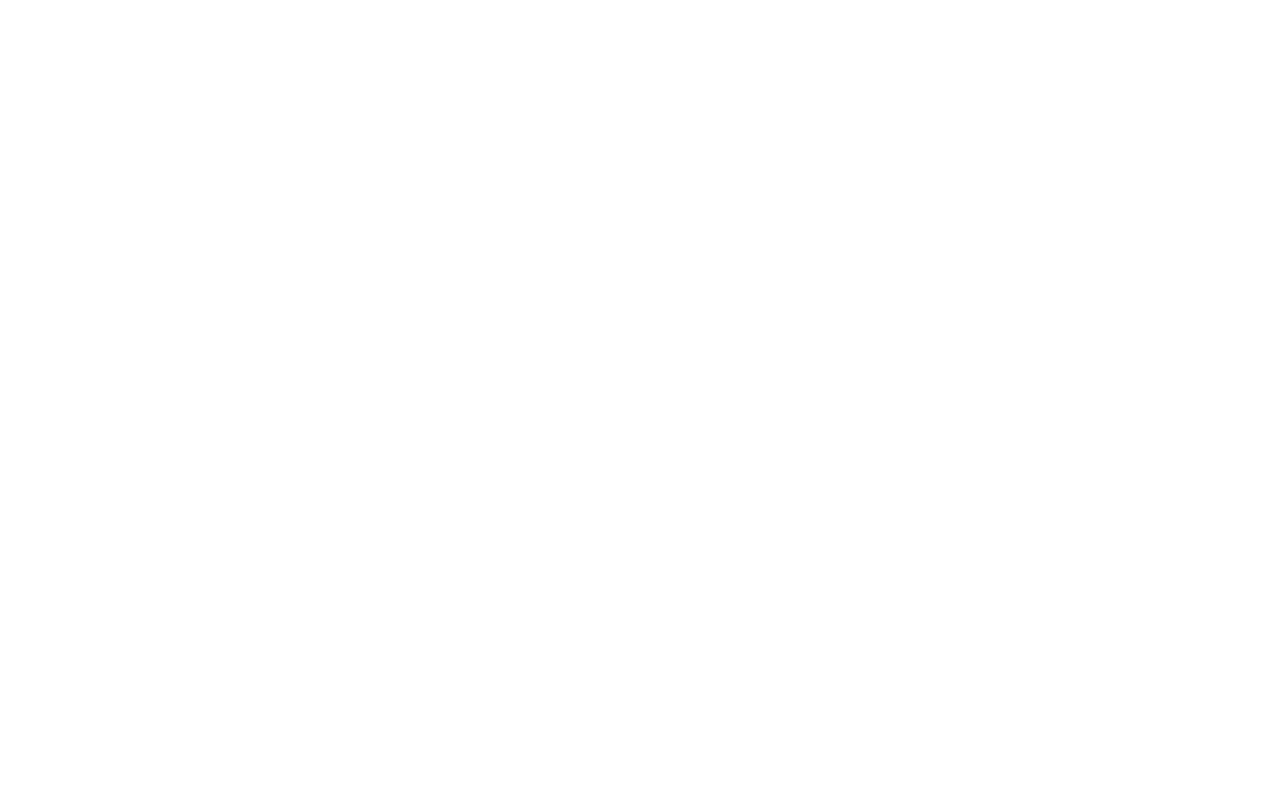
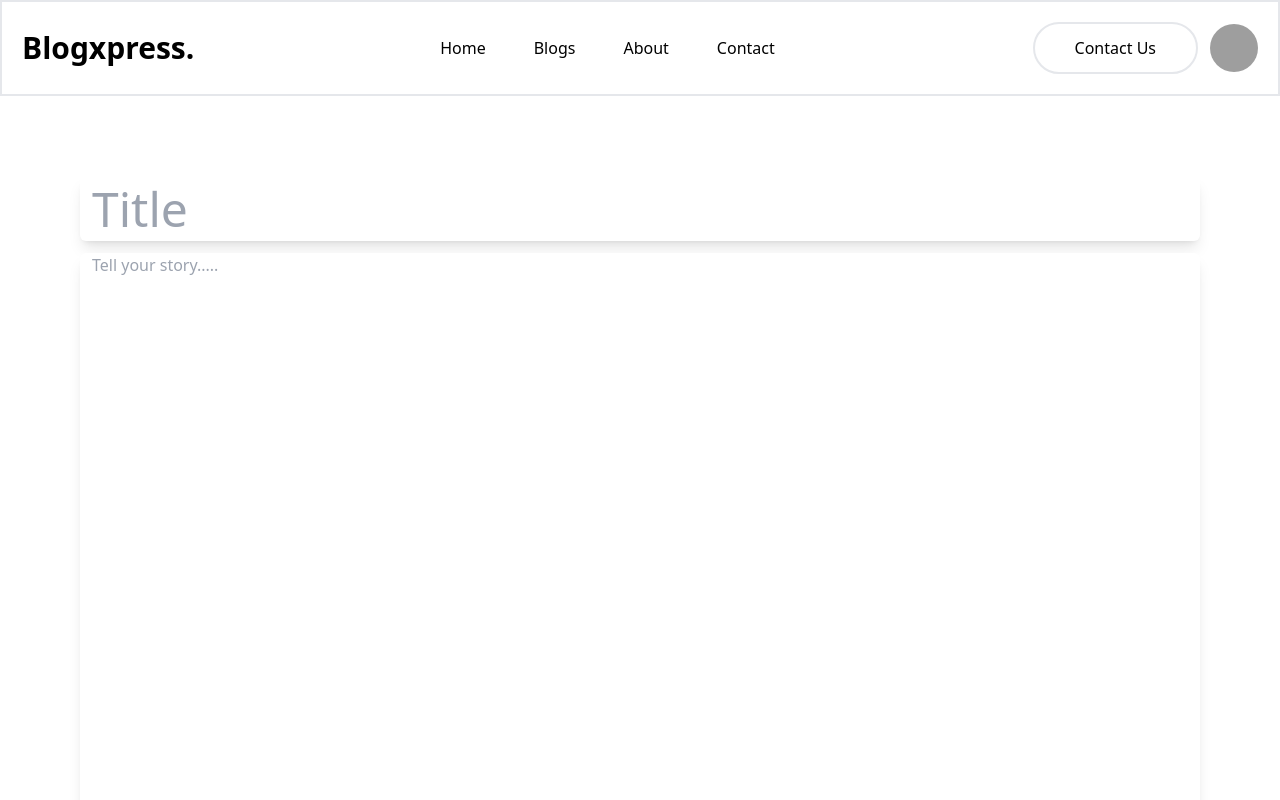
Before and after one commit to Dhruviika/MediumClone, a React (Vite) app in the folder frontend/: page /new-story in a window 1280 px wide. Before the commit this address had no page. Shown: the top 800 px of the page. Built offline with nearby package versions, Linux system fonts and the light colour scheme; grey boxes are pictures that could not be loaded; what @cloudinary/url-gen would draw is missing.

Commit message:
Added new-story page to create new blogs.

```diff
--- a/frontend/src/App.tsx
+++ b/frontend/src/App.tsx
@@ -3,6 +3,7 @@ import { BrowserRouter, Route, Routes } from "react-router-dom";
 import { Signup } from "./pages/Signup";
 import { Signin } from "./pages/Signin";
 import { Blog } from "./pages/Blog";
+import { NewStory } from "./pages/NewStory";
 
 function App() {
   return (
@@ -12,6 +13,7 @@ function App() {
           <Route path="/signup" element={<Signup />} />
           <Route path="/signin" element={<Signin />} />
           <Route path="/blogs" element={<Blog />} />
+          <Route path="/new-story" element={<NewStory />} />
         </Routes>
       </BrowserRouter>
     </>
--- /dev/null
+++ b/frontend/src/pages/NewStory.tsx
@@ -0,0 +1,32 @@
+import { useState } from "react";
+import { Navbar } from "../components/Navbar";
+
+export const NewStory = () => {
+  const [title, setTitle] = useState("");
+  const [content, setContent] = useState("");
+
+  return (
+    <div>
+      <Navbar />
+      <div className="flex flex-col p-20 gap-3">
+        <input
+          className="text-5xl focus:outline-none shadow-lg px-3 rounded-md"
+          placeholder="Title"
+          value={title}
+          onChange={(e) => setTitle(e.target.value)}
+        />
+        <textarea
+          className="text-1xl focus:outline-none h-svh px-3 rounded-md shadow-lg"
+          placeholder="Tell your story....."
+          value={content}
+          onChange={(e) => setContent(e.target.value)}
+        />
+      </div>
+      <div className="flex justify-center items-center h-40 lg:hidden">
+        <button className="bg-orange-500 text-white rounded-full py-3 w-1/4 hover:bg-orange-700">
+          Publish
+        </button>
+      </div>
+    </div>
+  );
+};
```
